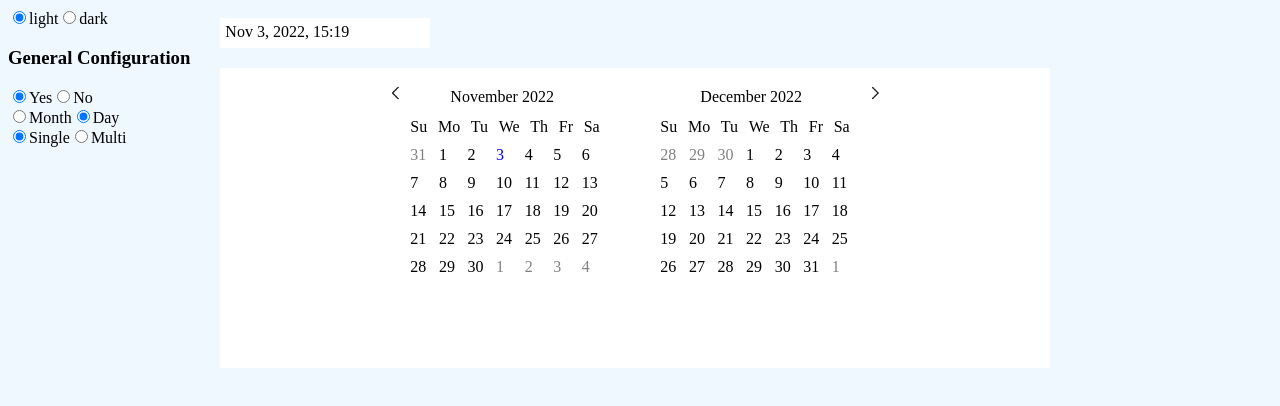
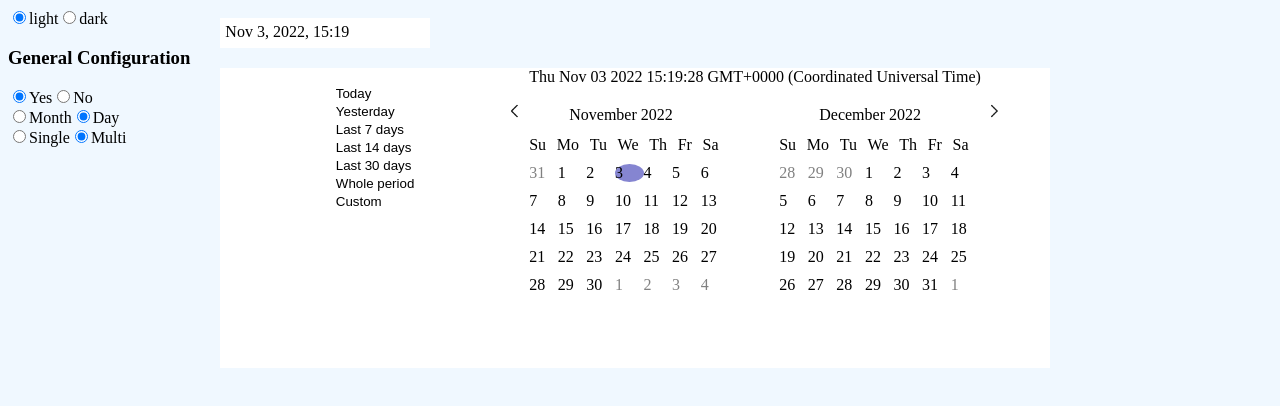
Before and after one commit to DrHoude/vue-ts, a Vue app: page / in a window 1280 px wide. Shown: the top 406 px of the page. Built offline with nearby package versions, Linux system fonts and the light colour scheme.

Commit message:
add click options

```diff
--- a/src/App.vue
+++ b/src/App.vue
@@ -12,7 +12,7 @@ const showTypeDayMonth = ref(false);
 
 const showTypeTheme = ref(true);
 
-const showTypeMode = ref(false);
+const showTypeMode = ref(true);
 
 
 
--- a/src/components/Calendar.vue
+++ b/src/components/Calendar.vue
@@ -1,26 +1,42 @@
 <script setup lang="ts">
 
-    import { defineProps,computed,ref } from 'vue';
+    import { defineProps,computed,ref, PropType,Ref } from 'vue';
+import { DateInterval } from '../types';
     import { formatDateTitle, getAllDaysInMonth, getMonths } from '../utils';
 
 
     const props = defineProps ({
+        date: Date,
         showingDate: Date,
         showMonths: Boolean,
         leftArrow: Boolean,
         rightArrow: Boolean,
+        arrLastWeek: Array,
+        dateInterval: {
+            type: Object as PropType<DateInterval>,
+            required: true
+        }
+
 
     })
+
+    console.log(props.dateInterval.from)
+    console.log(props.dateInterval.to)
+
+
+
+
+
+
+
+
+
+
 
     const week = ref(['Su', 'Mo', 'Tu', 'We', 'Th', 'Fr', 'Sa'])
 
     const months = getMonths()
 
-
-
-    const selectedDateObj = ref(new Date())
-    console.log(selectedDateObj)
-    console.log(months[selectedDateObj.value.getMonth()])
 
     const showDateObj = computed(()=> {
         return formatDateTitle(props.showingDate!)
@@ -35,33 +51,33 @@
 
     function getDateClasses(dateObj: Date) {
         return {
-            'current-date': selectedDateObj.value.getMonth() == dateObj.getMonth() && selectedDateObj.value.getDate() == dateObj.getDate(),
-            'selected-date': selectedDateObj.value.toString()===dateObj.toString(),
+            'weekIntervalPoints': props.dateInterval.from.getMonth() === dateObj.getMonth() &&  props.dateInterval.from.getDate() === dateObj.getDate(),
+
+
+            'current-date': props.date!.getMonth() == dateObj.getMonth() && props.date!.getDate() == dateObj.getDate(),
+            'selected-date': props.date!.toString()===dateObj.toString(),
             'not-current-month-day': props.showingDate?.getMonth() !== dateObj.getMonth()
         }
     }
-
-    console.log(selectedDateObj.value )
-    console.log(selectedDateObj.value.getMonth())
-
-
-
 
     const emit = defineEmits<{
         (e: 'update-date', value: Date): Object
         (e: 'moveBack'):void
         (e: 'moveNext'):void
+        (e: 'updateDateInterval', value: DateInterval ): void
     }>()
 
-    const daySelected = (day: Date) => {
-        console.log(day)
-        selectedDateObj.value = new Date(day)
-        emit('update-date', selectedDateObj.value )
+    const daySelected = (date: Date) => {
+        emit('update-date', date )
     }
 
     const isCurrentDate = (month: string) => {
-        console.log(selectedDateObj.value.getFullYear(), props.showingDate?.getFullYear(), 'FF')
-        return months[selectedDateObj.value.getMonth()] === month && selectedDateObj.value.getFullYear() === props.showingDate?.getFullYear()
+        console.log(props.date!.getFullYear(), props.showingDate?.getFullYear(), 'FF')
+        return months[props.date!.getMonth()] === month && props.date!.getFullYear() === props.showingDate?.getFullYear()
+    }
+
+    function updateDateInterval() {
+        emit('updateDateInterval', props.dateInterval)
     }
 
 </script>
@@ -89,8 +105,9 @@
                 </div>
 
                 <div class="calendar-days">
-                    <div
 
+
+                    <div class="calendar-day"
                         v-for="dateObj in dateObjs" @click="daySelected(dateObj)"
                         :class="getDateClasses(dateObj)">
                         {{ dateObj.getDate() }}
@@ -130,7 +147,17 @@
 }
 
 .current-date {
-    color: blue;
+    background-color: rgb(133, 133, 209);
+    border-radius: 100%;
+}
+
+.weekInterval {
+    color: red;
+}
+
+.weekIntervalPoints {
+    background-color: rgb(133, 133, 209);
+    border-radius: 100%;
 }
 
 header {
@@ -175,6 +202,11 @@ header {
     background-color: white;
 }
 
+.calendar-day {
+    display: flex;
+    flex: 1 1 auto;
+}
+
     .calendar-week {
         display: flex;
         margin-bottom: 10px;
--- a/src/components/CalendartsWrapper.vue
+++ b/src/components/CalendartsWrapper.vue
@@ -1,52 +1,77 @@
 <script setup lang="ts">
 
 import Calendar from './Calendar.vue'
-import { ref,computed, onMounted, onBeforeMount, watch } from 'vue'
+import { ref,computed, Ref, PropType } from 'vue'
+
+import { DateInterval } from '../types'
 
 
 const props = defineProps ({
     date: Date,
+    calendarFromShowingDate: Date,
+    calendarToShowingDate: Date,
     showTypeDayMonth: Boolean,
-    showTypeMode: Boolean
-})
-
-console.log(props.showTypeMode)
-
-const disabled = ref(false)
-
-const calendarFromShowingDate = ref(props.date!)
-
-const calendarToShowingDate = computed(() => {
-    let nextObj = new Date(calendarFromShowingDate.value)
-    if (props.showTypeDayMonth) {
-        nextObj.setFullYear(calendarFromShowingDate.value.getFullYear()+1)
-    } else {
-        nextObj.setMonth(calendarFromShowingDate.value.getMonth()+1)
-    }
-    return nextObj
+    dateInterval: {
+            type: Object as PropType<DateInterval>,
+            required: true
+        }
 })
 
 
+
 const emit = defineEmits< {
-    (e: 'updateDate', value: String):any
-    (e: 'showYesterday'):void
+    (e: 'update-date', value: Date):void
+    (e: 'updateDateInterval', value: DateInterval): void
 
 }>()
 
-function updateDate(date:any) {
-    date.value = date
-    emit('updateDate', date.value )
+function updateDate(date: Date) {
+    emit('update-date', date )
 
 }
 
-function updateShowingDateBack() {
-    calendarFromShowingDate.value =  props.showTypeDayMonth ? new Date(calendarFromShowingDate.value.setFullYear(calendarFromShowingDate.value.getFullYear() - 1)) : new Date(calendarFromShowingDate.value.setMonth(calendarFromShowingDate.value.getMonth() - 1))
-}
+// function updateDateByOption(option: string) {
+//     let newDate: Date | undefined = props.date
+
+//     switch (option) {
+//         case 'showToday':
+//         newDate = new Date()
+//             break;
+//         case 'showYesterday':
+//         newDate = new Date()
+//         newDate.setDate(newDate.getDate()-1)
+//             break;
+//     }
+
+//     updateDate(newDate!)
+
+// }
 
 
-function updateShowingDateNext() {
-    calendarFromShowingDate.value =  props.showTypeDayMonth ? new Date(calendarFromShowingDate.value.setFullYear(calendarFromShowingDate.value.getFullYear() + 1))  :  new Date(calendarFromShowingDate.value.setMonth(calendarFromShowingDate.value.getMonth() + 1))
-}
+// function showLastWeek() {
+
+//   let first = new Date(calendarFromShowingDate.value)
+//   let last = new Date(calendarFromShowingDate.value.setDate(calendarFromShowingDate.value.getDate()-7))
+
+
+
+//   while(first.getDate() != last.getDate()) {
+//       first.setDate(first.getDate()-1)
+//       arrLastWeek.value.push(new Date(first))
+//   }
+
+//   console.log(first)
+//   console.log(last)
+//   console.log(arrLastWeek.value)
+
+
+
+//   return arrLastWeek
+
+
+
+
+// }
 
 
 
@@ -59,34 +84,45 @@ function updateShowingDateNext() {
 
 
         <div class="container">
-            <div class="options" v-if="props.showTypeMode">
+            <!-- <div class="options" v-if="props.showTypeMode">
                 <ul >
-                    <li><input type="button" value="Today"></li>
-                    <li><input type="button" value="Yesterday" @click="emit('showYesterday')"></li>
-                    <li><input type="button" value="Last 7 days"></li>
+                    <li><input type="button" value="Today" @click="updateDateByOption('showToday')"></li>
+                    <li><input type="button" value="Yesterday" @click="updateDateByOption('showYesterday')"></li>
+                    <li><input type="button" value="Last 7 days" @click="showLastWeek"></li>
                     <li><input type="button" value="Last 14 days"></li>
                     <li><input type="button" value="Last 30 days"></li>
                     <li><input type="button" value="Whole period"></li>
                     <li><input type="button" value="Custom"></li>
                 </ul>
 
-            </div>
+            </div> -->
+            <div>{{props.date}}</div>
 
             <div :class="['calendar-container']" >
-                <Calendar :showingDate="calendarFromShowingDate"
+                <Calendar
+                :date="date"
+                :showingDate="calendarFromShowingDate"
                 :showMonths="props.showTypeDayMonth"
                 :leftArrow="true"
+                :dateInterval="props.dateInterval"
+
+
 
                 @update-date ="updateDate"
-                @moveBack="updateShowingDateBack"
+                @moveBack="$emit('moveBack')"
+                @updateDateInterval="(value) => $emit('updateDateInterval', value)"
 
             />
 
-            <Calendar :showingDate="calendarToShowingDate"
+            <Calendar
+                :date="date"
+                :showingDate="calendarToShowingDate"
                 :showMonths="props.showTypeDayMonth"
                 :rightArrow="true"
+                :dateInterval="props.dateInterval"
                 @update-date="updateDate"
-                @moveNext="updateShowingDateNext"
+                @moveNext="$emit('moveNext')"
+                @updateDateInterval="(value) => $emit('updateDateInterval', value)"
             />
             </div>
 
@@ -102,15 +138,15 @@ function updateShowingDateNext() {
 
 <style scoped>
 
-    .container {
-        background-color: white;
+    /* .container {
+
         height: 300px;
         width: 800px;
         margin-top: 20px;
         padding: 0 15px;
         display: flex;
         justify-content: space-around;
-    }
+    } */
 
     .calendar-container {
         width: 450px;
@@ -121,19 +157,7 @@ function updateShowingDateNext() {
 
     }
 
-    .options {
 
-    }
 
-    ul {
-        list-style: none;
-    }
-
-    input {
-        cursor: pointer;
-        border: none;
-        background-color: white;
-
-    }
 
 </style>
--- a/src/components/DatePicker.vue
+++ b/src/components/DatePicker.vue
@@ -4,7 +4,12 @@ import InputVue from './Input.vue'
 
 import CalendarsWrapper from './CalendartsWrapper.vue'
 
-import { ref } from 'vue';
+import SideBarVue from './SideBar.vue';
+
+import { DateInterval } from '../types'
+
+import { onMounted, ref, Ref, computed, watch } from 'vue';
+import { formatDateFull } from '../utils';
 
 
 const props = defineProps ({
@@ -14,21 +19,63 @@ const props = defineProps ({
 
     })
 
-    console.log(props.showTypeMode)
+const visible = ref(true)
+const date = ref(new Date())
+const dateInterval: Ref<DateInterval> = ref({
+    from: date.value,
+    to: date.value
+})
 
-const date = ref(new Date())
+watch(dateInterval, (value)=>{
+    console.log(value)
+}, { deep: true })
 
-function updateDate(newDate:any) {
+const calendarFromShowingDate = ref(date.value)
+
+const calendarToShowingDate = computed(() => {
+    let nextObj = new Date(calendarFromShowingDate.value)
+    if (props.showTypeDayMonth) {
+        nextObj.setFullYear(calendarFromShowingDate.value.getFullYear()+1)
+    } else {
+        nextObj.setMonth(calendarFromShowingDate.value.getMonth()+1)
+    }
+    return nextObj
+})
+
+
+function updateShowingDateBack() {
+    calendarFromShowingDate.value =  props.showTypeDayMonth ? new Date(calendarFromShowingDate.value.setFullYear(calendarFromShowingDate.value.getFullYear() - 1)) : new Date(calendarFromShowingDate.value.setMonth(calendarFromShowingDate.value.getMonth() - 1))
+}
+
+
+function updateShowingDateNext() {
+    calendarFromShowingDate.value =  props.showTypeDayMonth ? new Date(calendarFromShowingDate.value.setFullYear(calendarFromShowingDate.value.getFullYear() + 1))  :  new Date(calendarFromShowingDate.value.setMonth(calendarFromShowingDate.value.getMonth() + 1))
+}
+
+
+function updateDate(newDate:Date) {
    date.value = newDate
-
+   dateInterval.value = {
+    from: newDate,
+    to: newDate
+   }
 
 }
 
-function showYesterday() {
-
-date.value = new Date(date.value.setDate(date.value.getDate()-1))
+function updateDateInterval(value: DateInterval) {
+    dateInterval.value = value
 
 }
+
+
+
+const currentDateString =  computed(()=> dateInterval.value.from === dateInterval.value.to ? formatDateFull(date.value, {
+    hideTime: !props.showTime
+}) : `${formatDateFull(dateInterval.value.from, {
+    hideTime: !props.showTime
+})} - ${formatDateFull(dateInterval.value.to, {
+    hideTime: !props.showTime
+})}`);
 
 
 
@@ -36,14 +83,26 @@ date.value = new Date(date.value.setDate(date.value.getDate()-1))
 
 <template>
     <div class="container">
-        <InputVue :show-time="props.showTime" :date="date"/>
+        <InputVue :current-date-string="currentDateString " @click="visible=!visible"/>
+
+        <div class="calendar-container" v-if="visible">
+            <SideBarVue @update-date="updateDate" v-if="props.showTypeMode" @update-date-interval="updateDateInterval"/>
+
             <CalendarsWrapper
                 :date="date"
+                :calendarFromShowingDate="calendarFromShowingDate"
+                :calendarToShowingDate="calendarToShowingDate"
                 :show-type-day-month="props.showTypeDayMonth"
                 :show-type-mode="props.showTypeMode"
+                :date-interval="dateInterval"
                 @update-date="updateDate"
-            @show-yesterday="showYesterday"
+                @moveBack="updateShowingDateBack"
+                @moveNext="updateShowingDateNext"
+                @update-date-interval="updateDateInterval"
+
             />
+        </div>
+
     </div>
 
 </template>
@@ -51,6 +110,15 @@ date.value = new Date(date.value.setDate(date.value.getDate()-1))
 <style scoped>
     .container {
         margin-left: 30px;
+    }
 
+    .calendar-container {
+        display: flex;
+        background-color: white;
+        height: 300px;
+        width: 800px;
+        margin-top: 20px;
+        padding: 0 15px;
+        justify-content: space-around;
     }
 </style>
--- /dev/null
+++ b/src/components/SideBar.vue
@@ -0,0 +1,82 @@
+<script setup lang="ts">
+
+import { DateInterval } from '../types';
+    const props = defineProps({
+        date: Date
+    })
+
+    const emit = defineEmits< {
+        (e: 'update-date', value: Date):void
+        (e: 'updateDateInterval', value: DateInterval):void
+
+    }>()
+
+
+    function updateDate(date: Date) {
+    emit('update-date', date )
+
+    }
+
+    function updateInterval(value:DateInterval) {
+        emit('updateDateInterval', value)
+
+    }
+
+    function updateDateByOption(option: string) {
+         let newDate: Date | undefined = props.date
+
+        switch (option) {
+            case 'showToday':
+            newDate = new Date()
+             updateDate(newDate!)
+
+                break;
+            case 'showYesterday':
+            newDate = new Date()
+            newDate.setDate(newDate.getDate()-1)
+               updateDate(newDate!)
+
+                break;
+            case 'showWeek':
+                let from = new Date()
+                from.setDate(from.getDate()-7)
+                updateInterval({from: from, to:new Date()})
+
+        }
+
+
+    }
+
+</script>
+
+
+<template>
+    <div class="options" >
+                <ul >
+                    <li><input type="button" value="Today" @click="updateDateByOption('showToday')"></li>
+                    <li><input type="button" value="Yesterday" @click="updateDateByOption('showYesterday')"></li>
+                    <li><input type="button" value="Last 7 days" @click="updateDateByOption('showWeek')" ></li>
+                    <li><input type="button" value="Last 14 days"></li>
+                    <li><input type="button" value="Last 30 days"></li>
+                    <li><input type="button" value="Whole period"></li>
+                    <li><input type="button" value="Custom"></li>
+                </ul>
+
+            </div>
+</template>
+
+
+<style scoped>
+
+    ul {
+            list-style: none;
+        }
+
+    input {
+        cursor: pointer;
+        border: none;
+        background-color: white;
+
+    }
+
+</style>
--- /dev/null
+++ b/src/types.ts
@@ -0,0 +1 @@
+export type DateInterval = { from: Date, to: Date }
```
Also changed, not shown: src/components/Input.vue (+3 -34 lines). Lines whose indentation alone changed are shown as unchanged.
